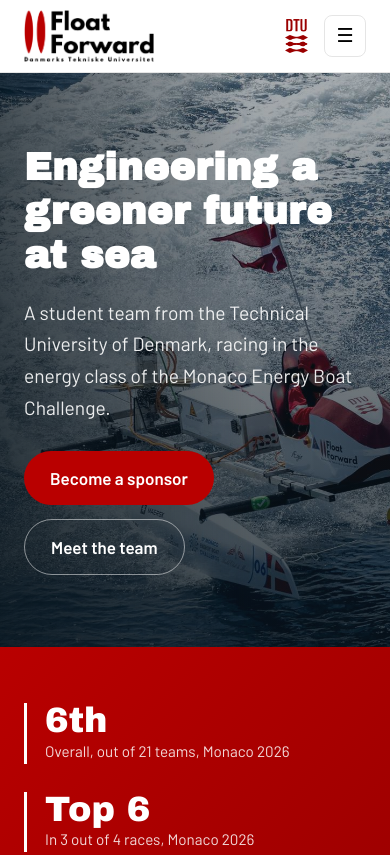
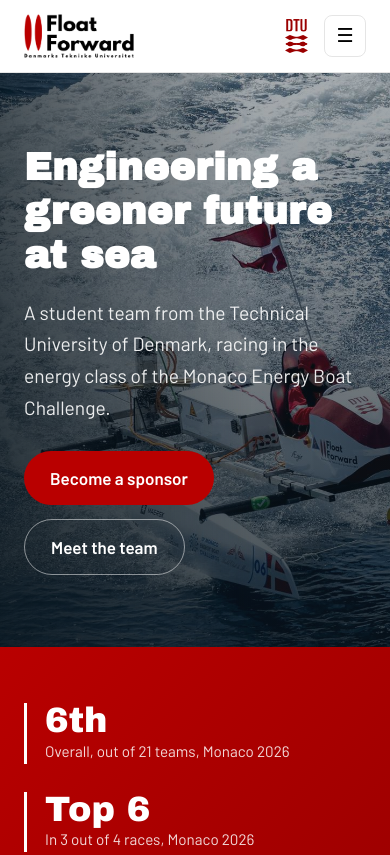
Before and after one commit to floatforwarddtu/website, a plain HTML site: page index.html in a window 390 px wide. Shown: the top 855 px of the page. Drawn offline with Linux system fonts and the light colour scheme.

Commit message:
Logo de la cabecera algo mas pequeno
Co-Authored-By: Claude Opus 5.5 <noreply@anthropic.com>

```diff
--- a/assets/css/style.css
+++ b/assets/css/style.css
@@ -126,7 +126,7 @@ button.btn { border: 0; cursor: pointer; font: inherit; font-weight: 600; }
   color: var(--ink); text-decoration: none;
   display: flex; align-items: center; gap: 10px;
 }
-.logo img { height: 64px; width: auto; }
+.logo img { height: 52px; width: auto; }
 
 /* Logo de DTU, a la derecha de los enlaces */
 .dtu-logo { display: flex; align-items: center; margin-left: 28px; padding-left: 28px; border-left: 1px solid var(--line); }
@@ -153,7 +153,7 @@ button.btn { border: 0; cursor: pointer; font: inherit; font-weight: 600; }
   .nav-toggle { display: block; order: 3; margin-left: 16px; }
   .dtu-logo { margin-left: auto; padding-left: 0; border-left: 0; }
   .dtu-logo img { height: 34px; }
-  .logo img { height: 52px; }
+  .logo img { height: 44px; }
   .nav {
     position: absolute; top: var(--header-h); left: 0; right: 0;
     flex-direction: column; align-items: stretch; gap: 0;
```
